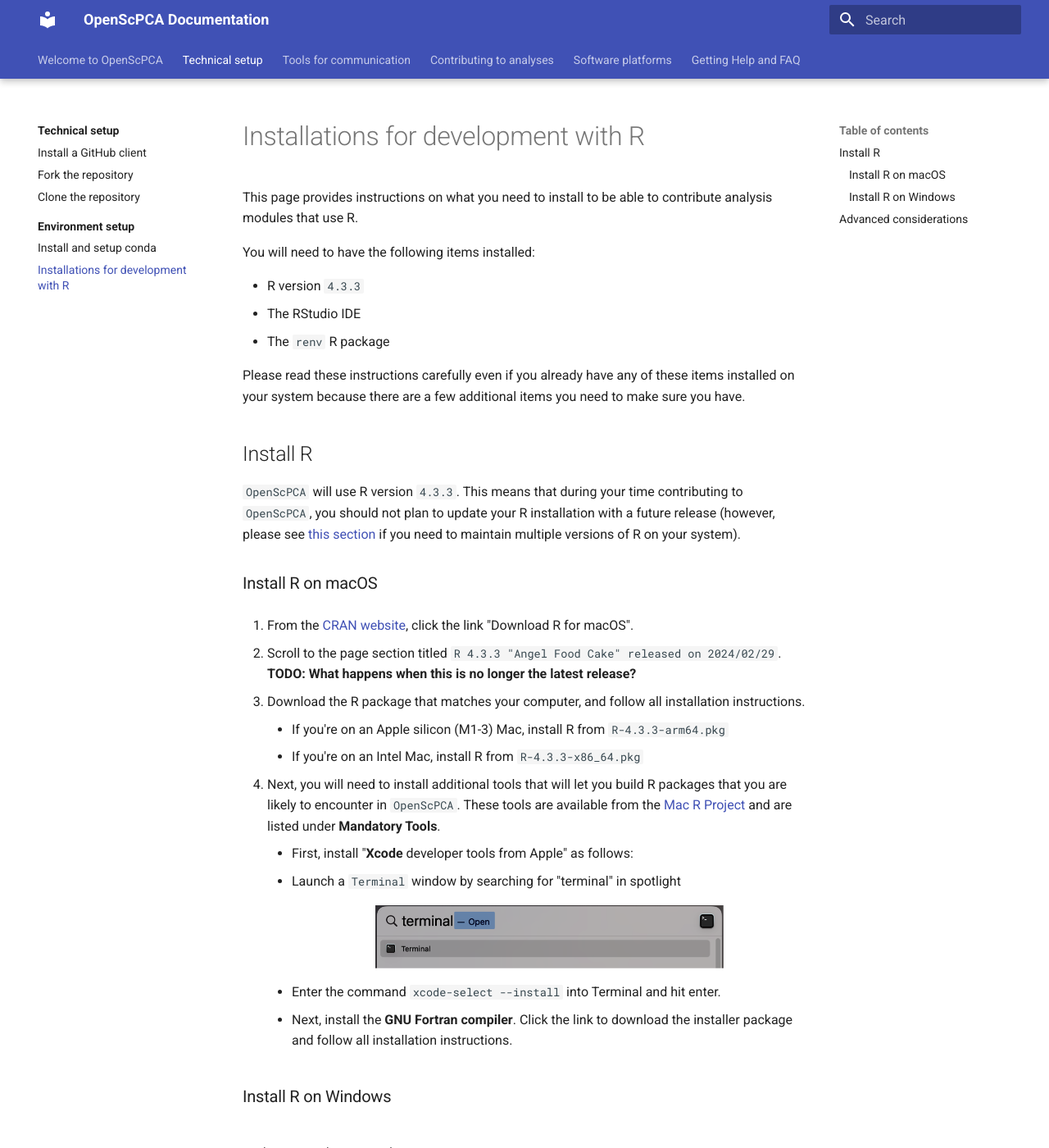
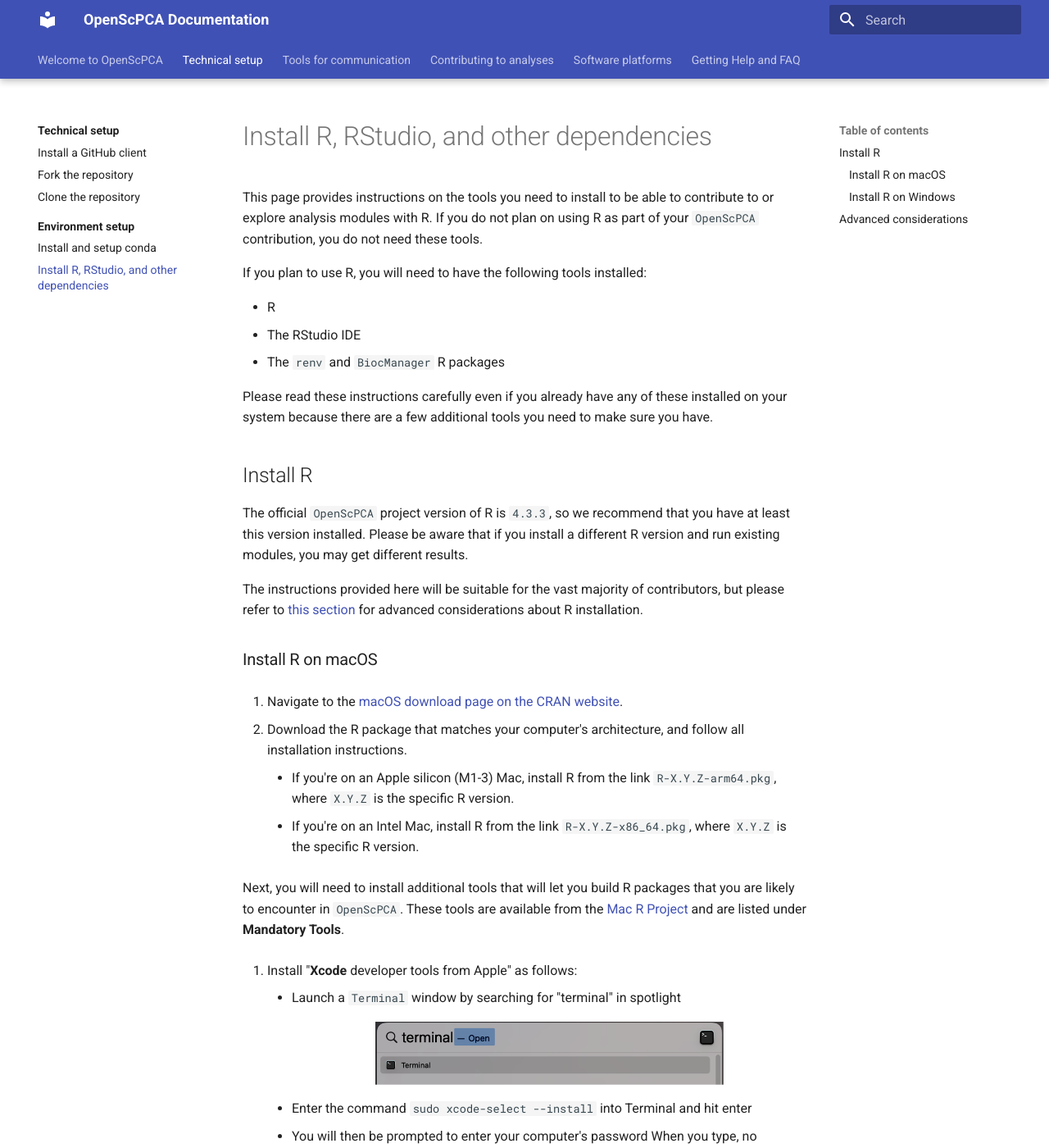
Before and after one commit to AlexsLemonade/OpenScPCA-analysis, an MkDocs documentation site: the page built from docs/technical-setup/environment-setup/install-r-rstudio.md, in a window 1280 px wide and 1400 px high. Shown: the whole window at 82% size. Built offline with MkDocs 1.6.1 and Material for MkDocs 9.7.7, drawn with Linux system fonts in a browser that asks for light colours; some of the changed text lies outside the part shown.

Commit message:
r instructions for mac and win

```diff
--- a/docs/technical-setup/environment-setup/install-r-rstudio.md
+++ b/docs/technical-setup/environment-setup/install-r-rstudio.md
@@ -1,47 +1,67 @@
-# Installations for development with R
+# Install R, RStudio, and other dependencies
 
-This page provides instructions on what you need to install to be able to contribute analysis modules that use R.
+This page provides instructions on the tools you need to install to be able to contribute to or explore analysis modules with R.
+If you do not plan on using R as part of your `OpenScPCA` contribution, you do not need these tools.
 
-You will need to have the following items installed:
+If you plan to use R, you will need to have the following tools installed:
 
-- R version `4.3.3`
+- R
 - The RStudio IDE
-- The `renv` R package
+- The `renv` and `BiocManager` R packages
 
-Please read these instructions carefully even if you already have any of these items installed on your system because there are a few additional items you need to make sure you have.
-
+Please read these instructions carefully even if you already have any of these installed on your system because there are a few additional tools you need to make sure you have.
 
 ## Install R
 
-`OpenScPCA` will use R version `4.3.3`.
-This means that during your time contributing to `OpenScPCA`, you should not plan to update your R installation with a future release (however, please see [this section](#advanced-considerations) if you need to maintain multiple versions of R on your system).
+The official `OpenScPCA` project version of R is `4.3.3`, so we recommend that you have at least this version installed.
+Please be aware that if you install a different R version and run existing modules, you may get different results.
 
+The instructions provided here will be suitable for the vast majority of contributors, but please refer to [this section](#advanced-considerations) for advanced considerations about R installation.
 
 
 ### Install R on macOS
 
-1. From the [CRAN website](https://cran.r-project.org/), click the link "Download R for macOS".
+1. Navigate to the [macOS download page on the CRAN website](https://cran.r-project.org/bin/macosx/).
 
-1. Scroll to the page section titled `R 4.3.3 "Angel Food Cake" released on 2024/02/29`. **TODO: What happens when this is no longer the latest release?**
+2. Download the R package that matches your computer's architecture, and follow all installation instructions.
+    - If you're on an Apple silicon (M1-3) Mac, install R from the link `R-X.Y.Z-arm64.pkg`, where `X.Y.Z` is the specific R version.
+    - If you're on an Intel Mac, install R from the link `R-X.Y.Z-x86_64.pkg`, where `X.Y.Z` is the specific R version.
 
-1. Download the R package that matches your computer, and follow all installation instructions.
-    - If you're on an Apple silicon (M1-3) Mac, install R from `R-4.3.3-arm64.pkg`
-    - If you're on an Intel Mac, install R from `R-4.3.3-x86_64.pkg`
 
-1. Next, you will need to install additional tools that will let you build R packages that you are likely to encounter in `OpenScPCA`.
+Next, you will need to install additional tools that will let you build R packages that you are likely to encounter in `OpenScPCA`.
 These tools are available from the [Mac R Project](https://mac.r-project.org/tools/) and are listed under **Mandatory Tools**.
-    - First, install "**Xcode** developer tools from Apple" as follows:
-      - Launch a `Terminal` window by searching for "terminal" in spotlight
-        <figure markdown="span">
-            ![Launch the Terminal application.](../../img/terminal-spotlight.png){width="425"}
-        </figure>
-      - Enter the command `xcode-select --install` into Terminal and hit enter.
-    - Next, install the **GNU Fortran compiler**.
-    Click the link to download the installer package and follow all installation instructions.
+
+1. Install "**Xcode** developer tools from Apple" as follows:
+    - Launch a `Terminal` window by searching for "terminal" in spotlight
+      <figure markdown="span">
+        ![Launch the Terminal application.](../../img/terminal-spotlight.png){width="425"}
+      </figure>
+    - Enter the command `sudo xcode-select --install` into Terminal and hit enter
+    - You will then be prompted to enter your computer's password
+  When you type, no symbols will appear - this is expected!
+  Hit enter after your password, and the developer tools will proceed to install
+        - If you receive a message that begins with `xcode-select: note: Command line tools are already installed.`, then you have previously installed this on your system and are all set.
+
+1. Install the **GNU Fortran compiler**.
+Click the link to download the installer package and follow all installation instructions.
 
 
 ### Install R on Windows
 
+
+1. Navigate to the [Windows download page on the CRAN website](https://cran.r-project.org/bin/windows/base/), and follow instructions to download and install R.
+
+1. Next, you will need to install `RTools`, which provides additional tools that will let you build R packages that you are likely to encounter in `OpenScPCA`.
+    - Navigate to the [Rtools download page](https://cran.r-project.org/bin/windows/Rtools/)
+    - Click the Rtools version that matches the R version you just downloaded
+    - On the next page, click the link `RtoolsXY installer` (where `XY` is the specific version you clicked) to download Rtools, and follow all installation instructions
+
+
+
+
+
+
+
 ## Advanced considerations
 
 If you need to have multiple versions of installed on your computer, we recommend using the [`rig`](https://github.com/r-lib/rig) R Installation Manager.
```
